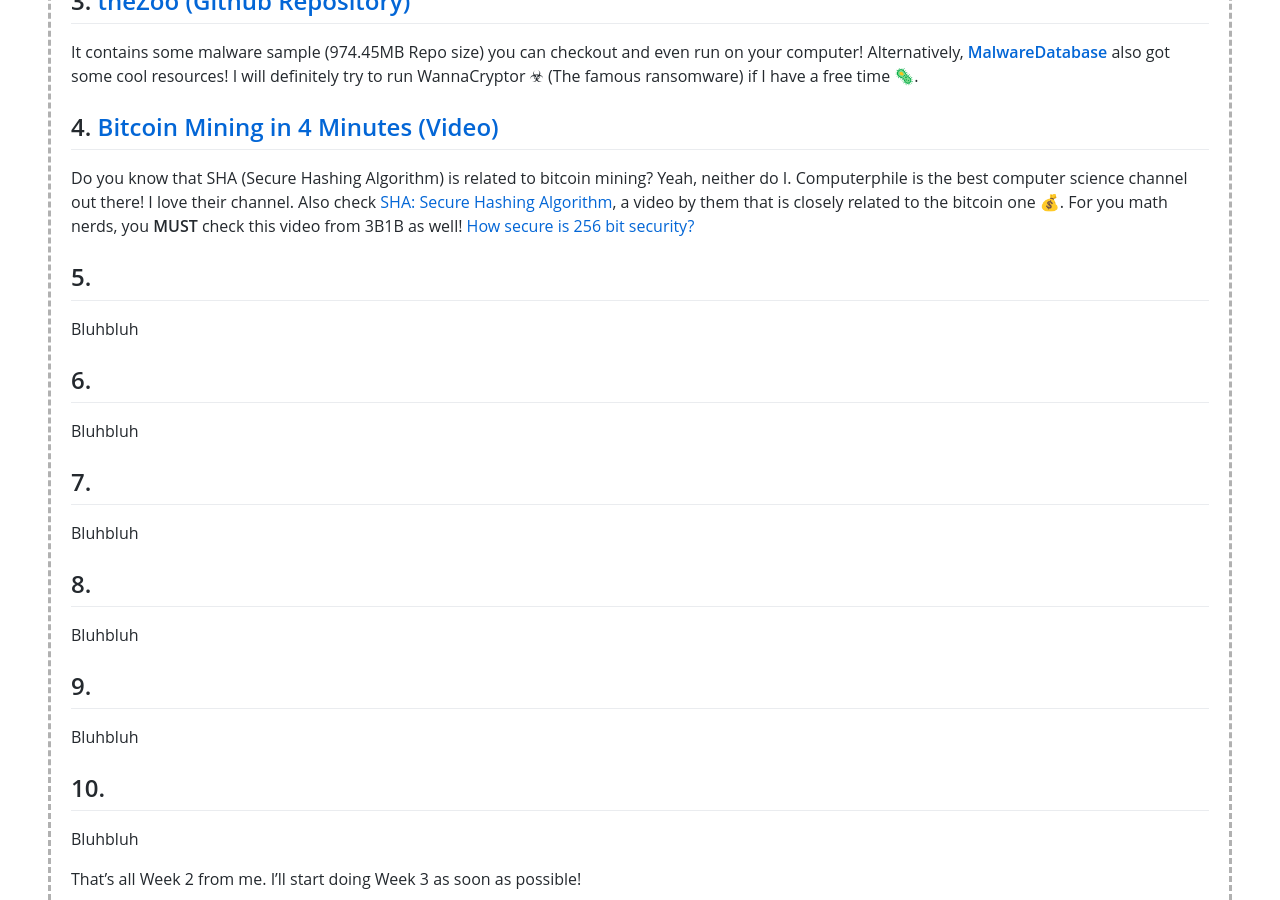
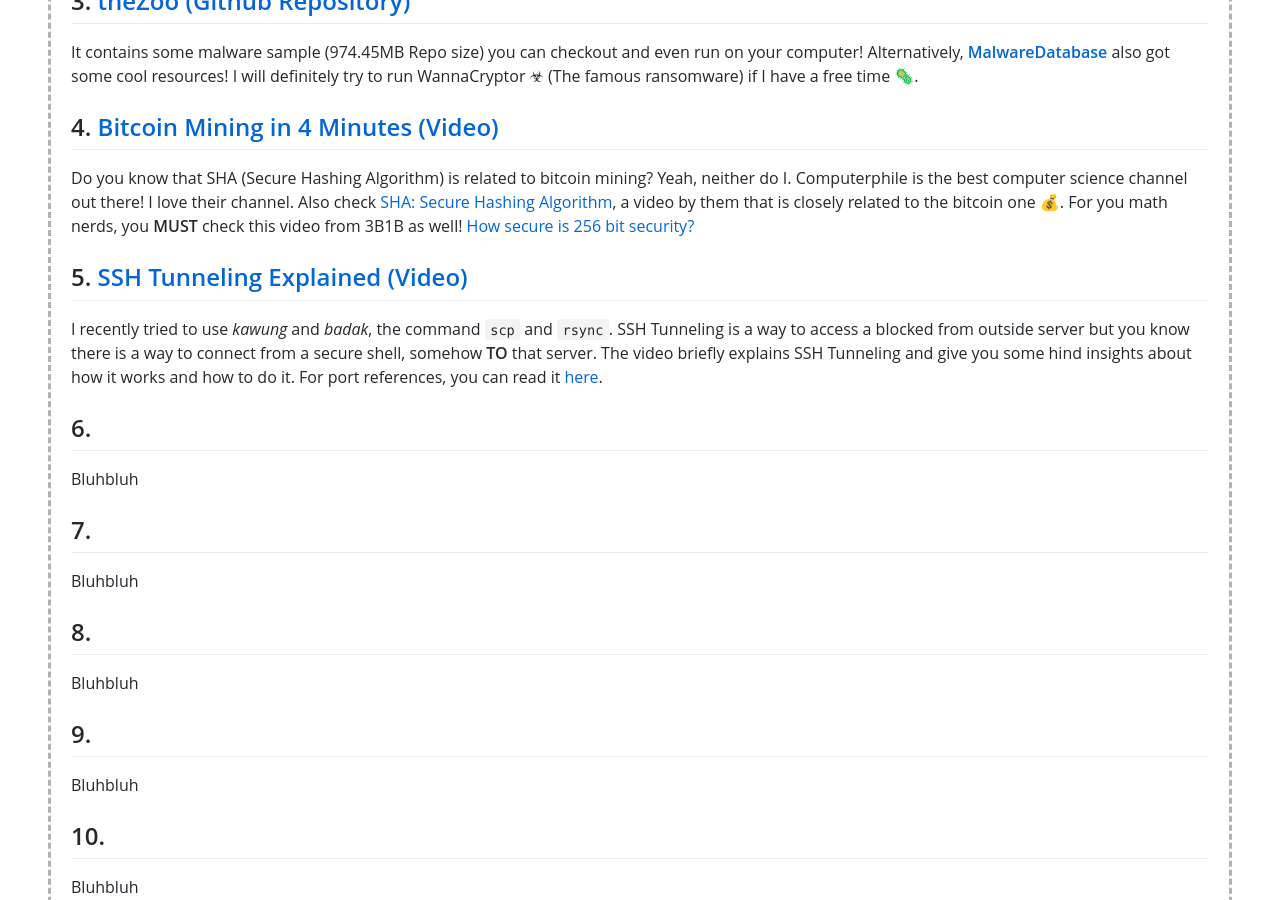
Before and after one commit to Bimabara/os211, a Jekyll site: the page built from w02.md, in a window 1280 px wide and 900 px high, scrolled down 722 px. Built offline with Jekyll 4.4.1, drawn with Linux system fonts in a browser that asks for light colours; our own code applies the rules of GitHub Pages for plain Markdown files.

```diff
--- a/w02.md
+++ b/w02.md
@@ -23,9 +23,9 @@ It contains some malware sample (974.45MB Repo size) you can checkout and even r
 
 Do you know that SHA (Secure Hashing Algorithm) is related to bitcoin mining? Yeah, neither do I. Computerphile is the best computer science channel out there! I love their channel. Also check [SHA: Secure Hashing Algorithm](https://www.youtube.com/watch?v=DMtFhACPnTY), a video by them that is closely related to the bitcoin one 💰. For you math nerds, you **MUST** check this video from 3B1B as well! [How secure is 256 bit security?](https://www.youtube.com/watch?v=S9JGmA5_unY)
 
-## 5. []()
+## 5. [SSH Tunneling Explained (Video)](https://www.youtube.com/watch?v=AtuAdk4MwWw)
 
-Bluhbluh
+I recently tried to use *kawung* and *badak*, the command `scp` and `rsync`. SSH Tunneling is a way to access a blocked from outside server but you know there is a way to connect from a secure shell, somehow **TO** that server. The video briefly explains SSH Tunneling and give you some hind insights about how it works and how to do it. For port references, you can read it [here](https://www.meridianoutpost.com/resources/articles/well-known-tcpip-ports.php).
 
 ## 6. []()
 
```
Also changed, not shown: w03.md (+2 -2 lines).
